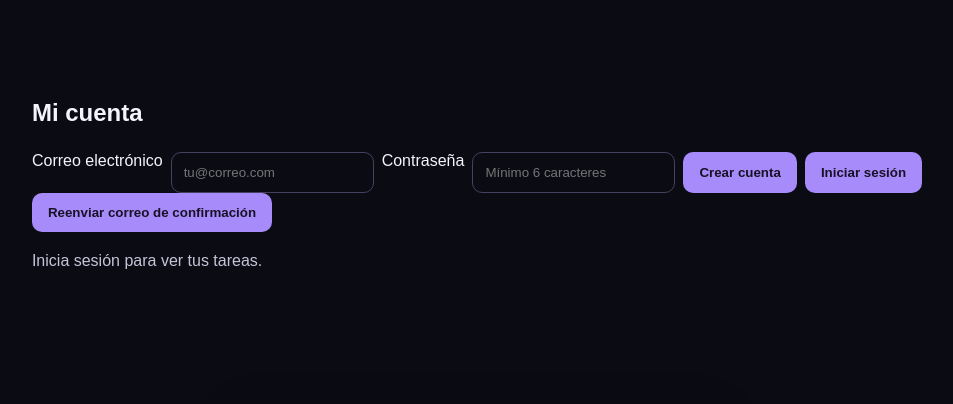
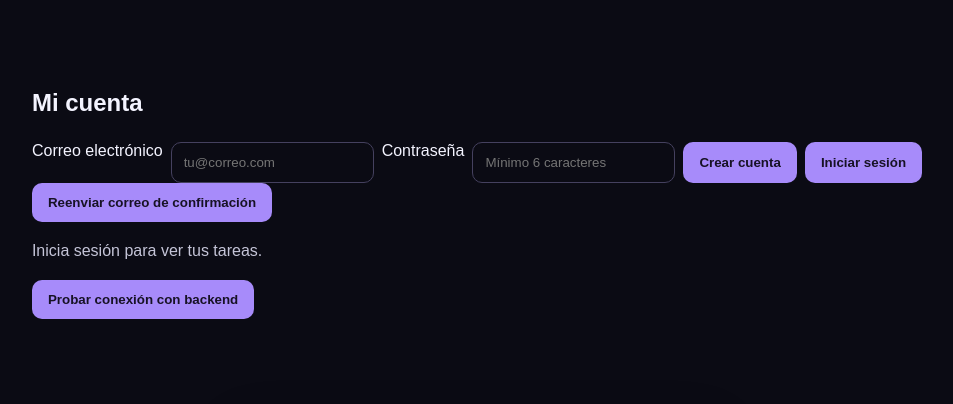
Before and after one commit to JestXII/mi-laboratorio, a website: page index.html in a window 1280 px wide. Shown: the top 404 px of the page, without its empty margins (163-1116 px from the left). Drawn offline with nearby package versions, Linux system fonts and the light colour scheme.

Commit message:
Update index.html

```diff
--- a/index.html
+++ b/index.html
@@ -46,6 +46,9 @@
 
 
   <p id="auth-message"></p>
+  <button id="test-backend-btn" type="button">
+  Probar conexión con backend
+  </button>
   <button type="button" id="logout-btn" hidden>
     Cerrar sesión
   </button>
```
